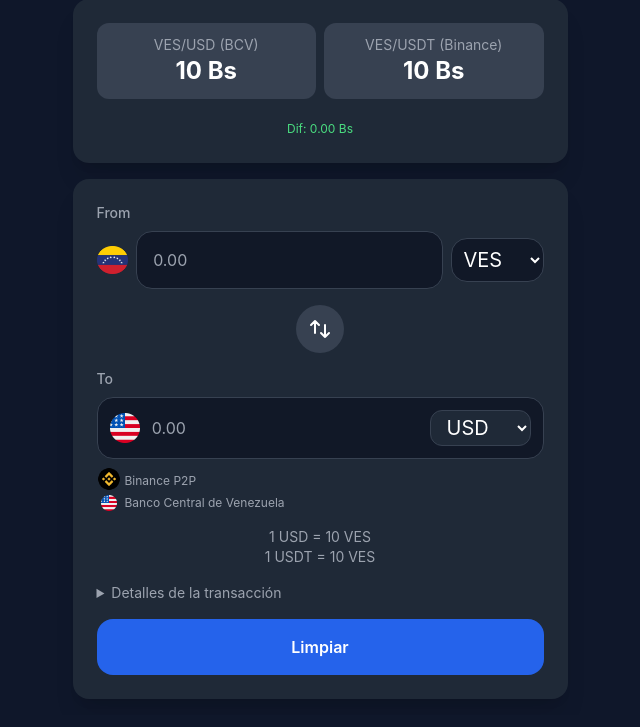
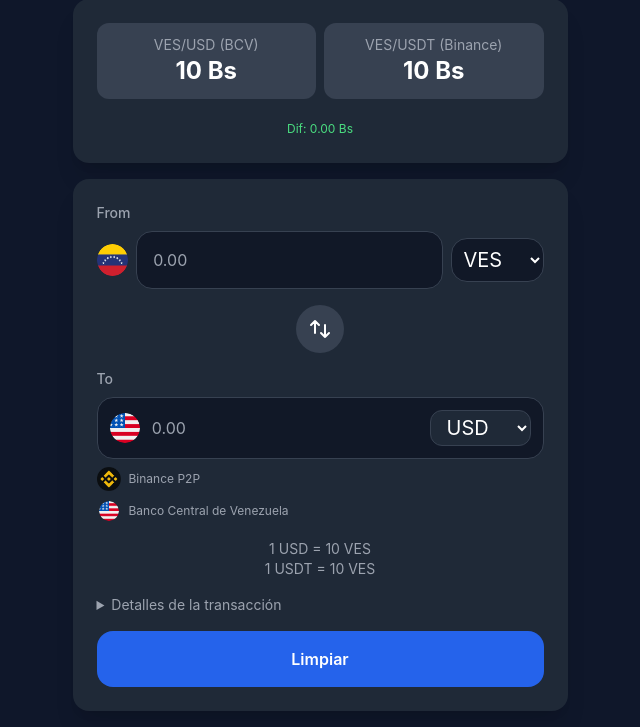
Before and after one commit to MorenDevEng/Tu-Cambio, a Flask app: template templates/index.html in a window 1280 px wide. Shown: the part 93-820 px from the top of the page, without its empty margins (320-960 px from the left). Before the commit the page ends 792 px from the top, so only its background shows below. Run offline with Flask 3, Linux system fonts and the light colour scheme; the template is opened without the code that fills it: most values are stand-ins (such as "Sample title", 1, 10 or a date in 2020); some libraries are stand-ins or nearby versions.

Commit message:
Ajuste de tamaño de imagenes

```diff
--- a/core/dolar_ves.json
+++ b/core/dolar_ves.json
@@ -1,10 +1,10 @@
 {
     "price_usdt": [
-        529.3,
+        532.0,
         ""
     ],
     "price_bcv": [
-        0,
-        "Timeout consultando BCV"
+        375.08,
+        ""
     ]
 }
--- a/static/js/actualizacion.js
+++ b/static/js/actualizacion.js
@@ -70,8 +70,17 @@
         return;
     };
 
-    toAmount.value = result.toFixed(2);
-    totalReceive.textContent = result.toFixed(2);
+    toAmount.value = result.toLocaleString('es-ES', {
+        minimumFractionDigits: 2,
+        maximumFractionDigits: 2,
+        useGrouping: true
+    });
+
+    totalReceive.textContent = result.toLocaleString('es-ES', {
+        minimumFractionDigits: 2,
+        maximumFractionDigits: 2,
+        useGrouping: true
+    });
 
 };
 
--- a/templates/index.html
+++ b/templates/index.html
@@ -47,10 +47,10 @@
                 <div class="flex items-center space-x-2">
 
                     <!-- LOGO DE BANDERA DE VENEZUELA -->
-                    <div class="w-12 h-7">
-                        <img id="icon-bin-sup" src="{{ url_for('static', filename='img/binance.png') }}" class="hidden scale-125 " alt="currency-binance">
-                        <img id="icon-usd-sup" src="{{ url_for('static', filename='img/usa.png') }}" class="hidden w-full h-full" alt="currency-bcv">
-                        <img id="icon-ves-sup" src="{{ url_for('static', filename='img/VE_C.png') }}" class="w-full h-full" alt="venezuela-bandera">
+                    <div class="w-12 h-12">
+                        <img id="icon-bin-sup" src="{{ url_for('static', filename='img/binance.png') }}" class="hidden object-cover rounded-full scale-125" alt="currency-binance">
+                        <img id="icon-usd-sup" src="{{ url_for('static', filename='img/usa.png') }}" class="hidden object-cover rounded-full w-full h-full" alt="currency-bcv">
+                        <img id="icon-ves-sup" src="{{ url_for('static', filename='img/VE_C.png') }}" class="rounded-full object-cover w-full h-full" alt="venezuela-bandera">
                     </div>
 
                     <input type="number" id="fromAmount" name="fromAmount" step="0.01" min="0" class="w-full p-4 text-lg bg-gray-900 border border-gray-700 rounded-2xl focus:ring-2 focus:ring-blue-500 focus:border-transparent [appearance:textfield] [&::-webkit-outer-spin-button]:appearance-none [&::-webkit-inner-spin-button]:appearance-none" placeholder="0.00" required>
@@ -79,15 +79,15 @@
                 <div class="flex items-center space-x-3 bg-gray-900 border border-gray-700 rounded-2xl p-3">
 
                     <!-- Icono -->
-                    <div class="w-12 h-7.5">
-                        <img id="icon-bin-inf" src="{{ url_for('static', filename='img/binance.png') }}" class="hidden scale-125 " alt="currency-binance">
-                        <img id="icon-usd-inf" src="{{ url_for('static', filename='img/usa.png') }}" class="w-full h-full" alt="currency-bcv">
-                        <img id="icon-ves-inf" src="{{ url_for('static', filename='img/VE_C.png') }}" class="hidden w-6 h-6" alt="venezuela-bandera">
+                    <div class="w-12 h-12">
+                        <img id="icon-bin-inf" src="{{ url_for('static', filename='img/binance.png') }}" class="hidden object-cover rounded-full scale-125" alt="currency-binance">
+                        <img id="icon-usd-inf" src="{{ url_for('static', filename='img/usa.png') }}" class="object-cover rounded-full w-full h-full" alt="currency-bcv">
+                        <img id="icon-ves-inf" src="{{ url_for('static', filename='img/VE_C.png') }}" class="hidden object-cover rounded-full w-full h-full" alt="venezuela-bandera">
                     </div>
 
                     <!-- Amount -->
                     <input
-                        type="number"
+                        type="text"
                         id="toAmount"
                         name="toAmount"
                         step="0.01"
@@ -95,6 +95,7 @@
                         class="w-full bg-transparent text-lg outline-none"
                         placeholder="0.00"
                         readonly
+                        inputmode="decimal"
                     >
 
                     <!-- Currency -->
@@ -111,15 +112,24 @@
 
                 <!-- Fuente -->
                 <div class="flex-row items-center mt-2 text-xs text-gray-400">
-                    <div class="flex items-center">
-                        <img src="{{ url_for('static', filename='img/binance.png') }}" alt="currency-binance" class="w-6 h-6 mr-1 mb-1">
+                    <div class="flex items-center mb-2">
+                        <div class="w-6 h-6 flex items-center justify-center mr-2">
+                            <img src="{{ url_for('static', filename='img/binance.png') }}"
+                                alt="currency-binance"
+                                class="w-full h-full object-contain">
+                        </div>
                         <span>Binance P2P</span>
                     </div>
+
                     <div class="flex items-center">
-                        <img id="icon-usd" src="{{ url_for('static', filename='img/usa.png') }}" alt="currency-bcv" class="w-4 h-4 ml-1 mr-2">
+                        <div class="w-6 h-6 flex items-center justify-center mr-2">
+                            <img id="icon-usd"
+                                src="{{ url_for('static', filename='img/usa.png') }}"
+                                alt="currency-bcv"
+                                class="w-5 h-5 object-contain rounded-full">
+                        </div>
                         <span>Banco Central de Venezuela</span>
                     </div>
-
                 </div>
             </div>
 
```
Also changed, not shown: static/img/binance.png.
